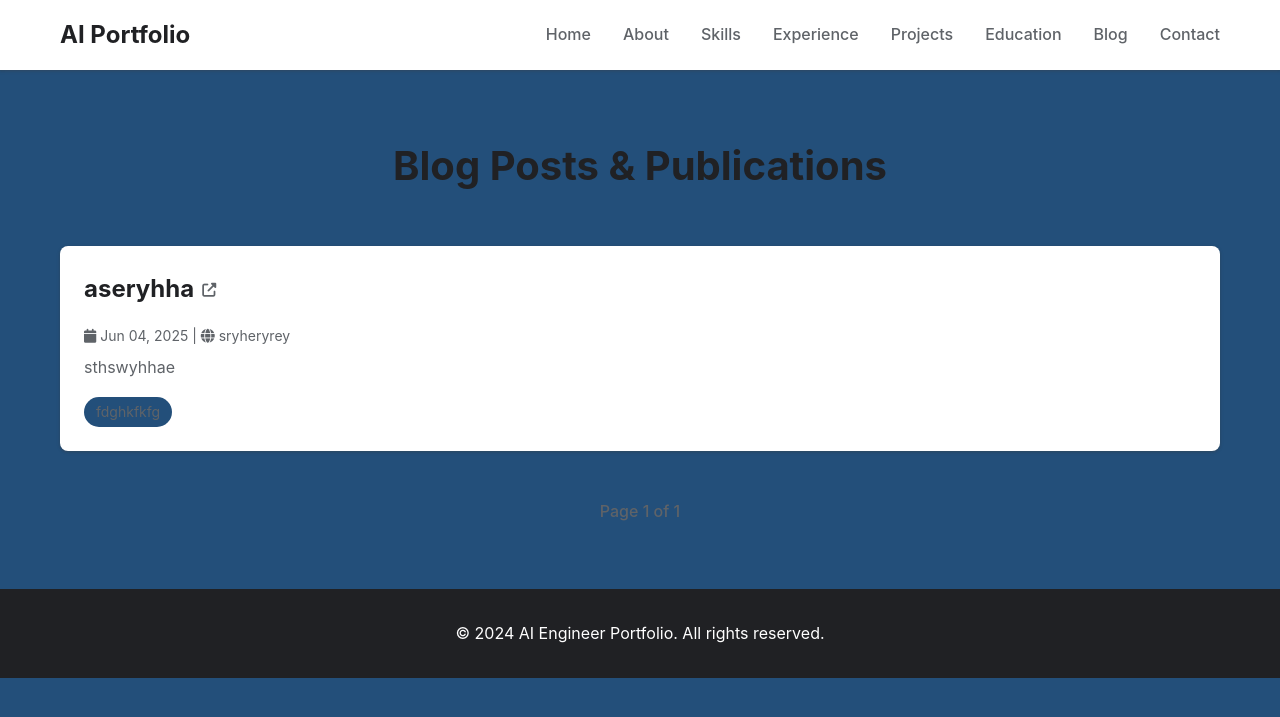
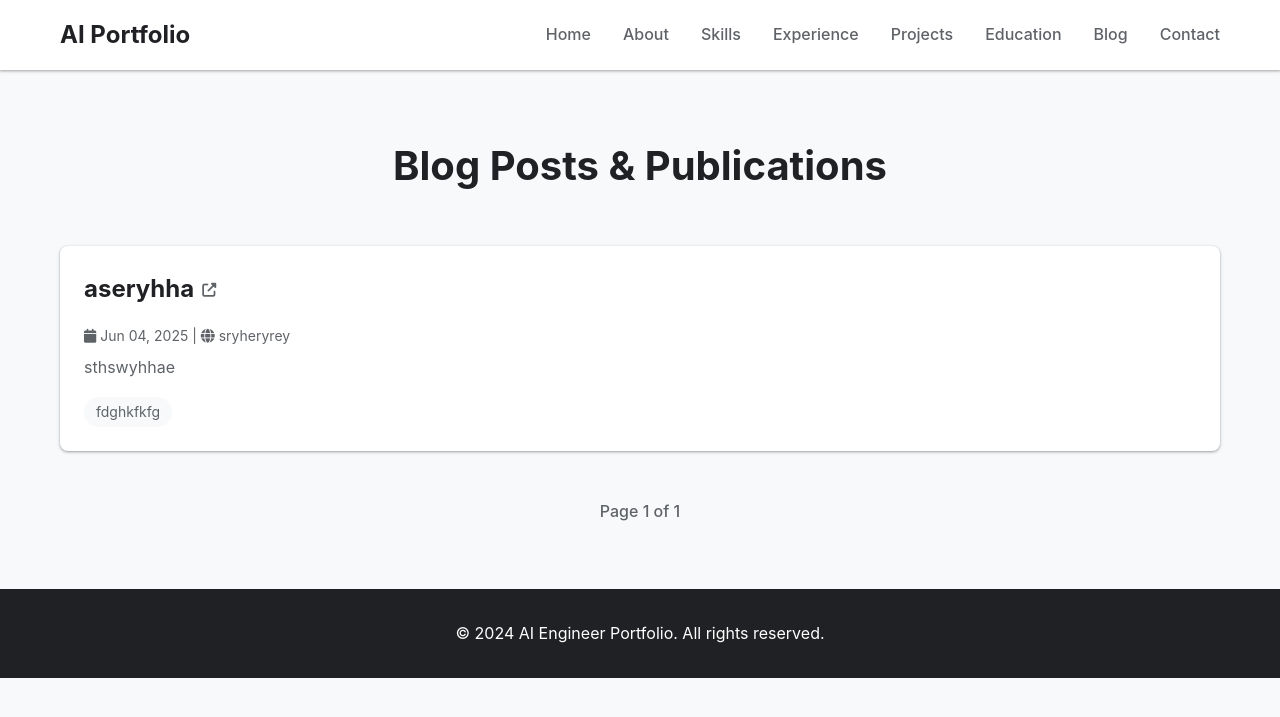
Before and after one commit to Nobi004/nobi_portfolio, a Django app: page /blog/ in a window 1280 px wide. Shown: the top 717 px of the page. Run offline with Django 5.2, Linux system fonts and the light colour scheme; data comes from the database, SQL or seed files in the repository.

Commit message:
Update style.css

```diff
--- a/ai_portfolio/portfolio/static/css/style.css
+++ b/ai_portfolio/portfolio/static/css/style.css
@@ -5,7 +5,7 @@
     --danger-color: #ea4335;
     --warning-color: #fbbc05;
     --dark-color: #202124;
-    --light-color: #234f7a;
+    --light-color: #f8f9fa;
     --text-color: #5f6368;
     --border-color: #dadce0;
     --shadow: 0 1px 2px 0 rgba(60,64,67,.3), 0 1px 3px 1px rgba(60,64,67,.15);
```
